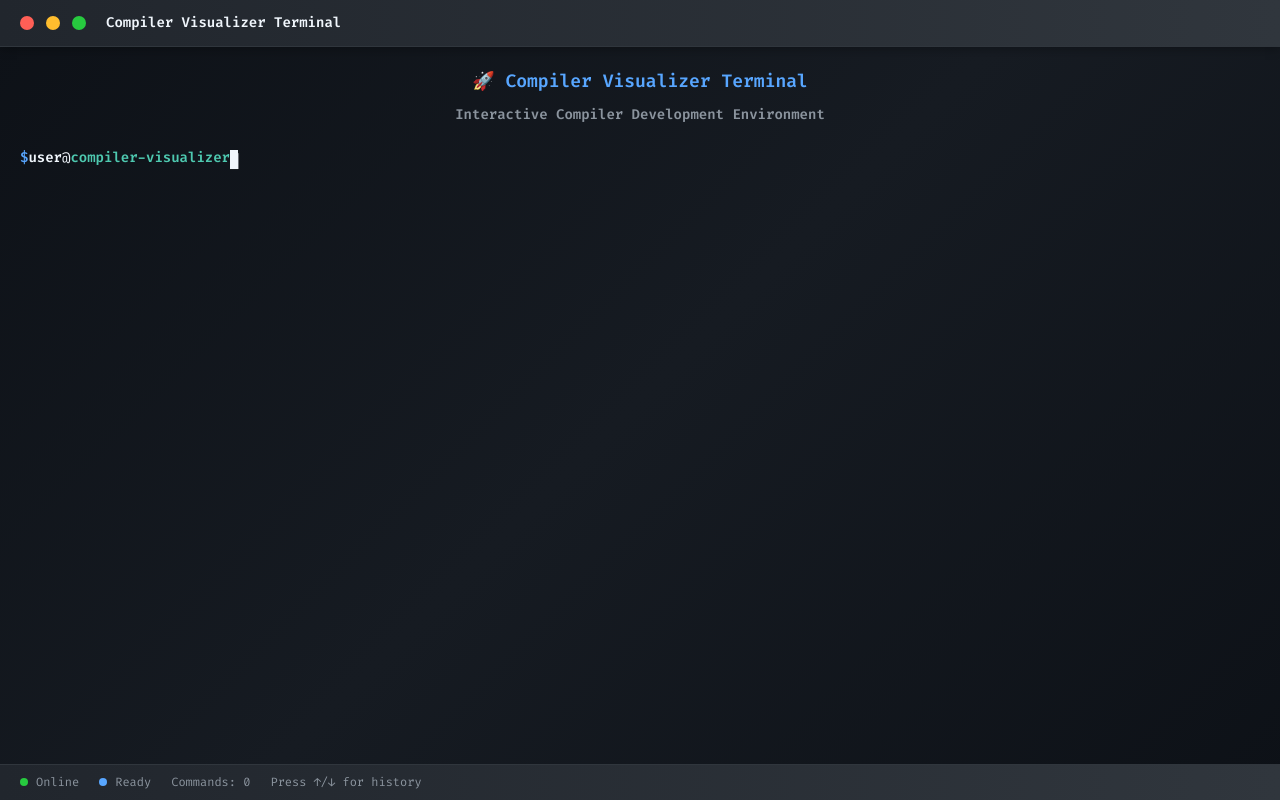
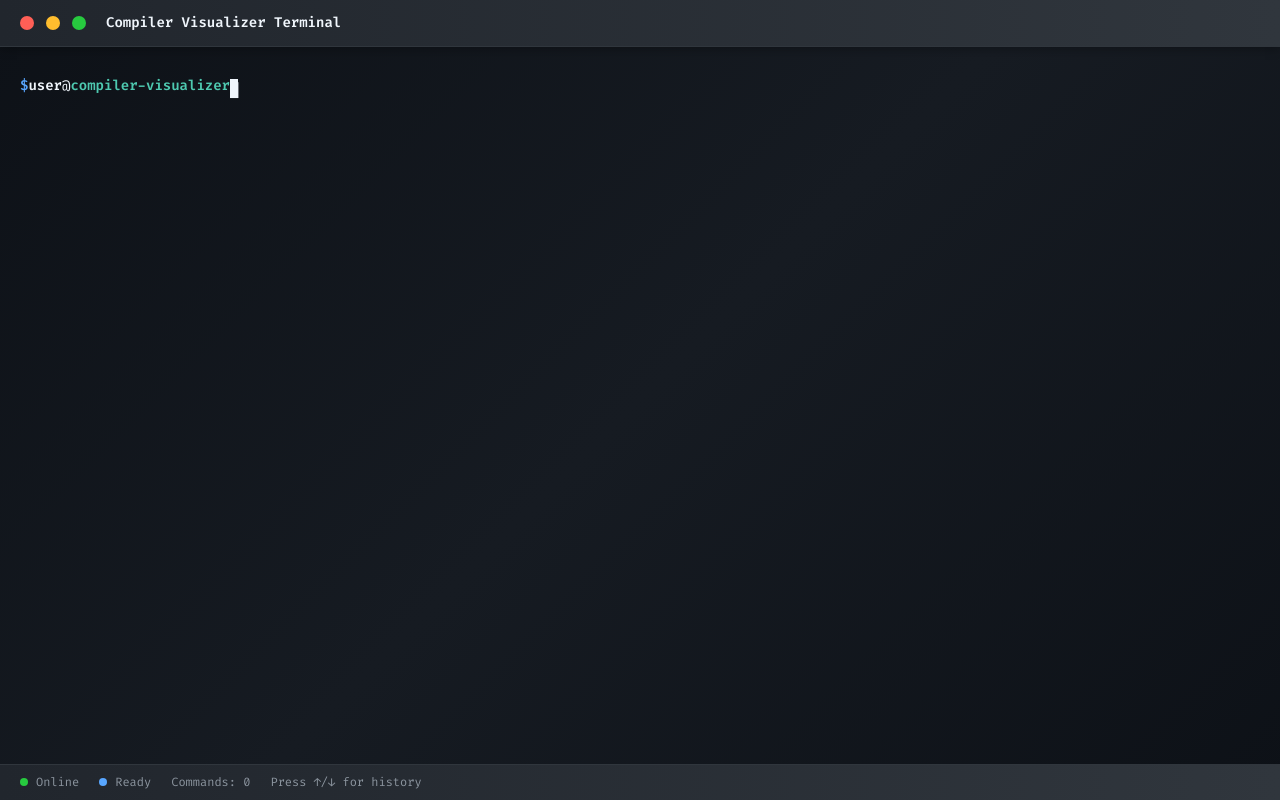
Before and after one commit to Rmin-cell/typescript-parser, a React (Vite) app in the folder ts/: page /terminal in a window 1280 px wide. Built offline with nearby package versions, Linux system fonts and the light colour scheme.

Commit message:
Fix typescript type mismatch

```diff
--- a/ts/src/components/AdvancedTerminal.tsx
+++ b/ts/src/components/AdvancedTerminal.tsx
@@ -540,14 +540,6 @@ const AdvancedTerminal: React.FC = () => {
       <MainContainer>
         <TerminalSection>
       <TerminalBody ref={terminalRef}>
-        <WelcomeMessage>
-          🚀 Compiler Visualizer Terminal
-          <br />
-          <span style={{ fontSize: '14px', color: '#8b949e', marginTop: '8px', display: 'block' }}>
-            Interactive Compiler Development Environment
-          </span>
-        </WelcomeMessage>
-
         {lines.map((line, index) => (
           <TerminalLine key={line.id} type={line.type}>
             {line.type === 'input' && (
--- a/ts/src/components/CompilerInterface.tsx
+++ b/ts/src/components/CompilerInterface.tsx
@@ -372,14 +372,24 @@ const CompilerInterface: React.FC<CompilerInterfaceProps> = ({ onBack }) => {
       // Tokenize the code
       const lexResult = compilerLexer.tokenize(state.code);
       if (lexResult.errors.length > 0) {
-        setState(prev => ({ ...prev, errors: lexResult.errors }));
+        setState(prev => ({
+          ...prev,
+          errors: lexResult.errors.map(error =>
+            `Lexical error: ${error.message} at line ${error.line}, column ${error.column}`
+          )
+        }));
         return;
       }
 
       // Parse the code
       const parseResult = parseProgram(state.code);
       if (parseResult.errors.length > 0) {
-        setState(prev => ({ ...prev, errors: parseResult.errors }));
+        setState(prev => ({
+          ...prev,
+          errors: parseResult.errors.map(error =>
+            typeof error === 'string' ? error : `Parse error: ${error.message || error}`
+          )
+        }));
         return;
       }
 
```
